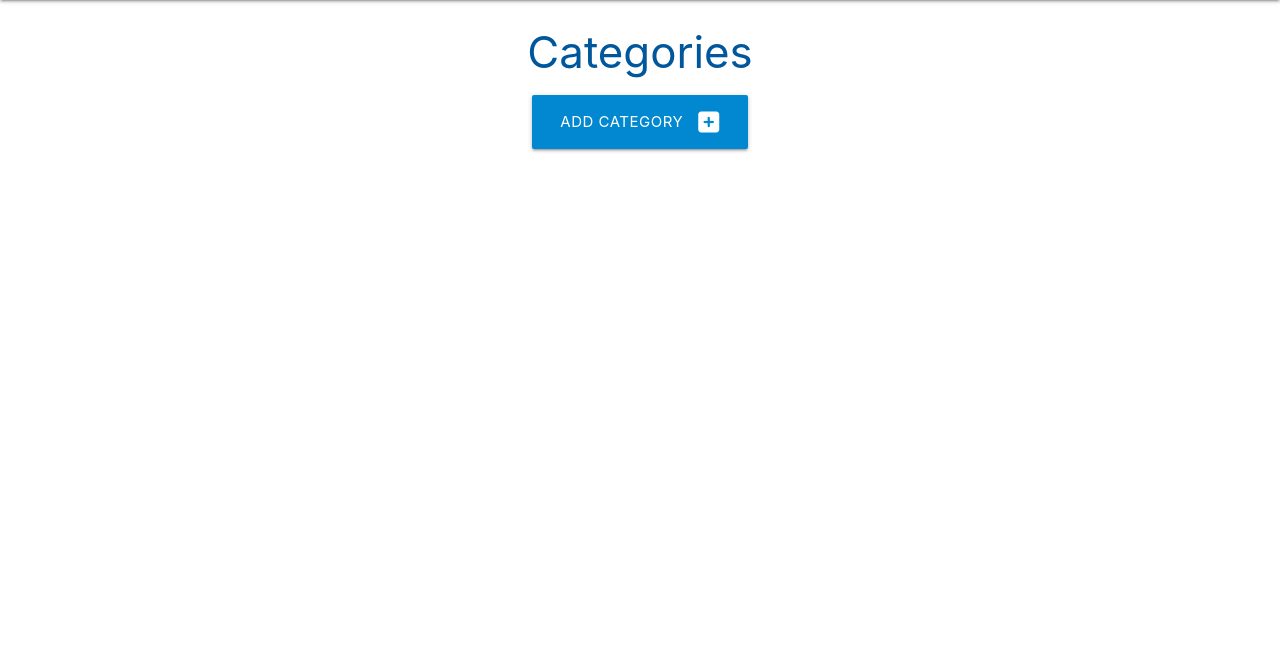
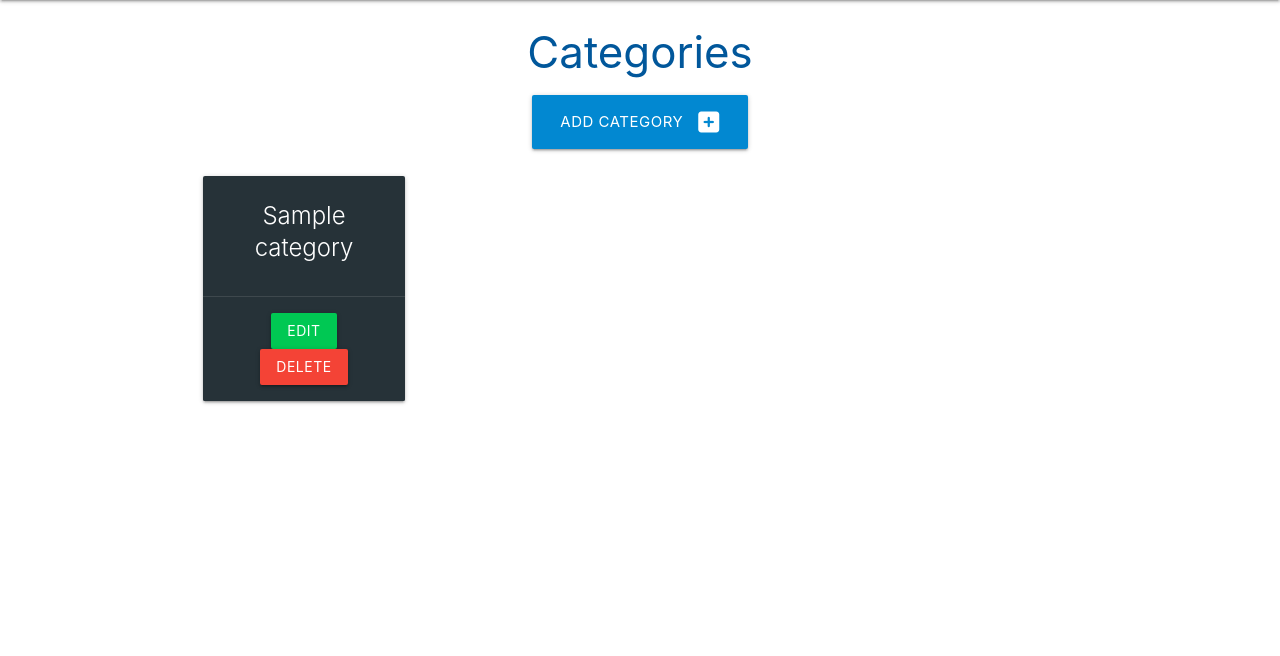
Before and after one commit to MinuMThomas/DB-Walkthrough, a Flask app: page /categories in a window 1280 px wide. Shown: the part 64-720 px from the top of the page. Run offline with Flask 2, Linux system fonts and the light colour scheme; tables that the repository leaves empty hold one stand-in row (values such as "Sample post").

Commit message:
Add categories.

```diff
--- a/taskmanager/routes.py
+++ b/taskmanager/routes.py
@@ -12,7 +12,8 @@ def home():
 
 @app.route("/categories")
 def categories():
-    return render_template("categories.html")
+    categories = list(Category.query.order_by(Category.category_name).all())
+    return render_template("categories.html", categories=categories)
 
 
 @app.route("/add_category", methods=["GET", "POST"])
--- a/taskmanager/templates/add_category.html
+++ b/taskmanager/templates/add_category.html
@@ -26,4 +26,6 @@
     </form>
 </div>
 
+
+
 {% endblock %}
--- a/taskmanager/templates/categories.html
+++ b/taskmanager/templates/categories.html
@@ -11,4 +11,20 @@
     </div>
 </div>
 
+<div class="row">
+    {% for category in categories %}
+    <div class="col s12 m6 l3">
+      <div class="card blue-grey darken-4 center-align">
+        <div class="card-content white-text">
+          <span class="card-title">{{ category.category_name }}</span>
+        </div>
+        <div class="card-action">
+          <a href="#" class="btn green accent-4" >Edit</a>
+          <a href="#" class="btn red">Delete</a>
+        </div>
+      </div>
+    </div>
+
+  {% endfor %}
+</div>
 {% endblock %}
```
